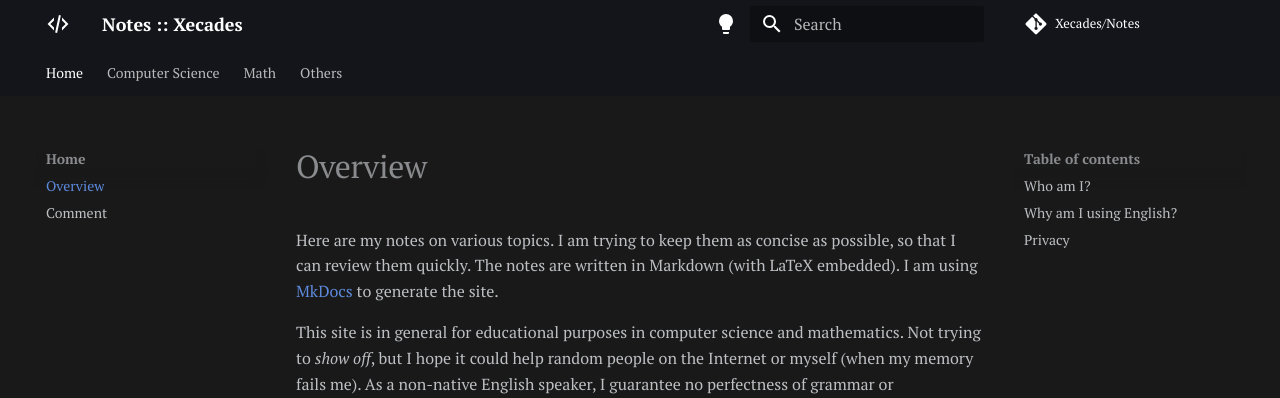
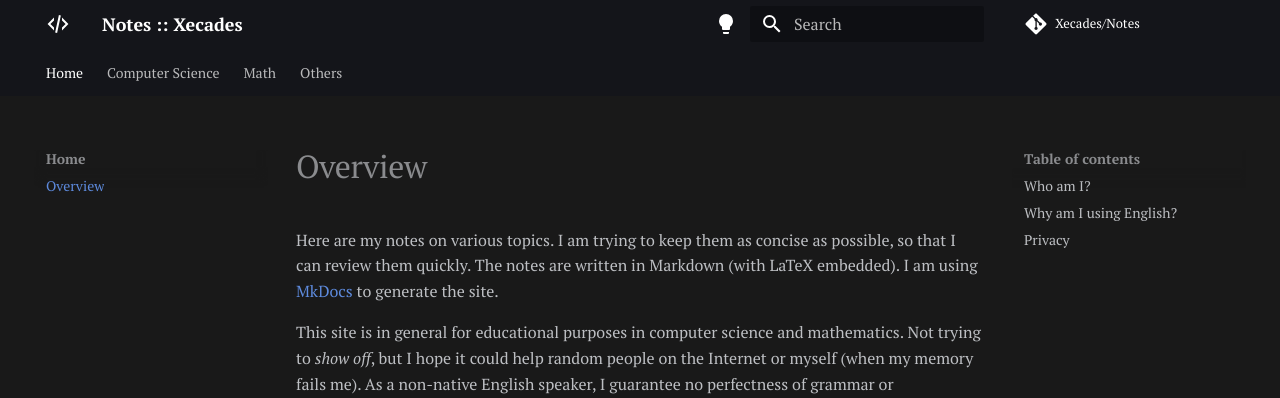
Before and after one commit to Xecades/Notes, an MkDocs documentation site: the page built from docs/index.md, in a window 1280 px wide. Shown: the top 398 px of the page. Built offline with MkDocs 1.6.1 and Material for MkDocs 9.7.7, drawn with Linux system fonts in a browser that asks for light colours; comment, search, counter and statistics services are not loaded.

Commit message:
fix: remove comment.md in config

```diff
--- a/mkdocs.yml
+++ b/mkdocs.yml
@@ -74,7 +74,6 @@ extra_javascript:
 nav:
   - Home:
     - Overview: index.md
-    - Comment: comment.md
   - Computer Science:
     - Computer System:
       - CSAPP Notes: cs/c-sys/csapp-notes.md
```
